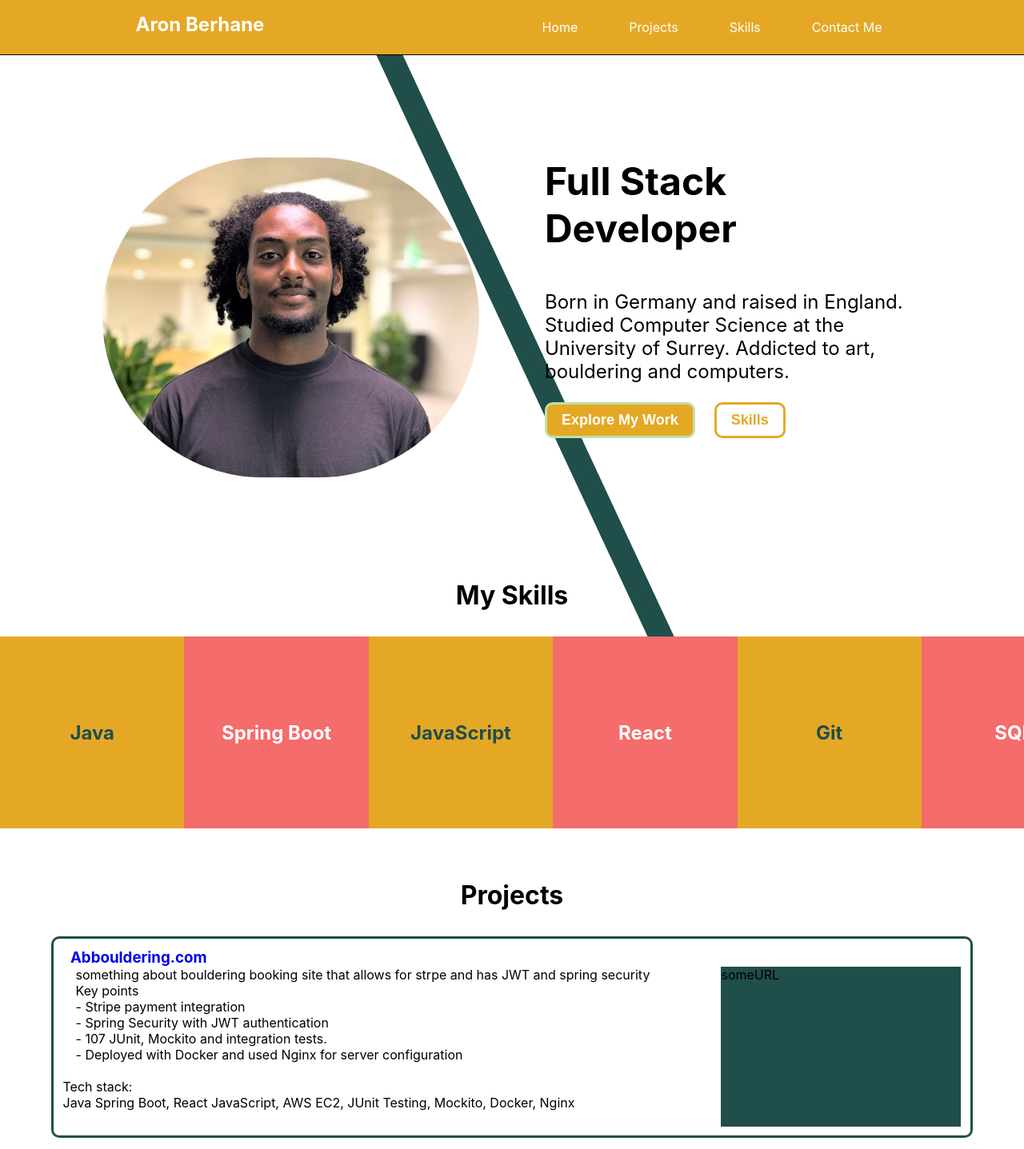
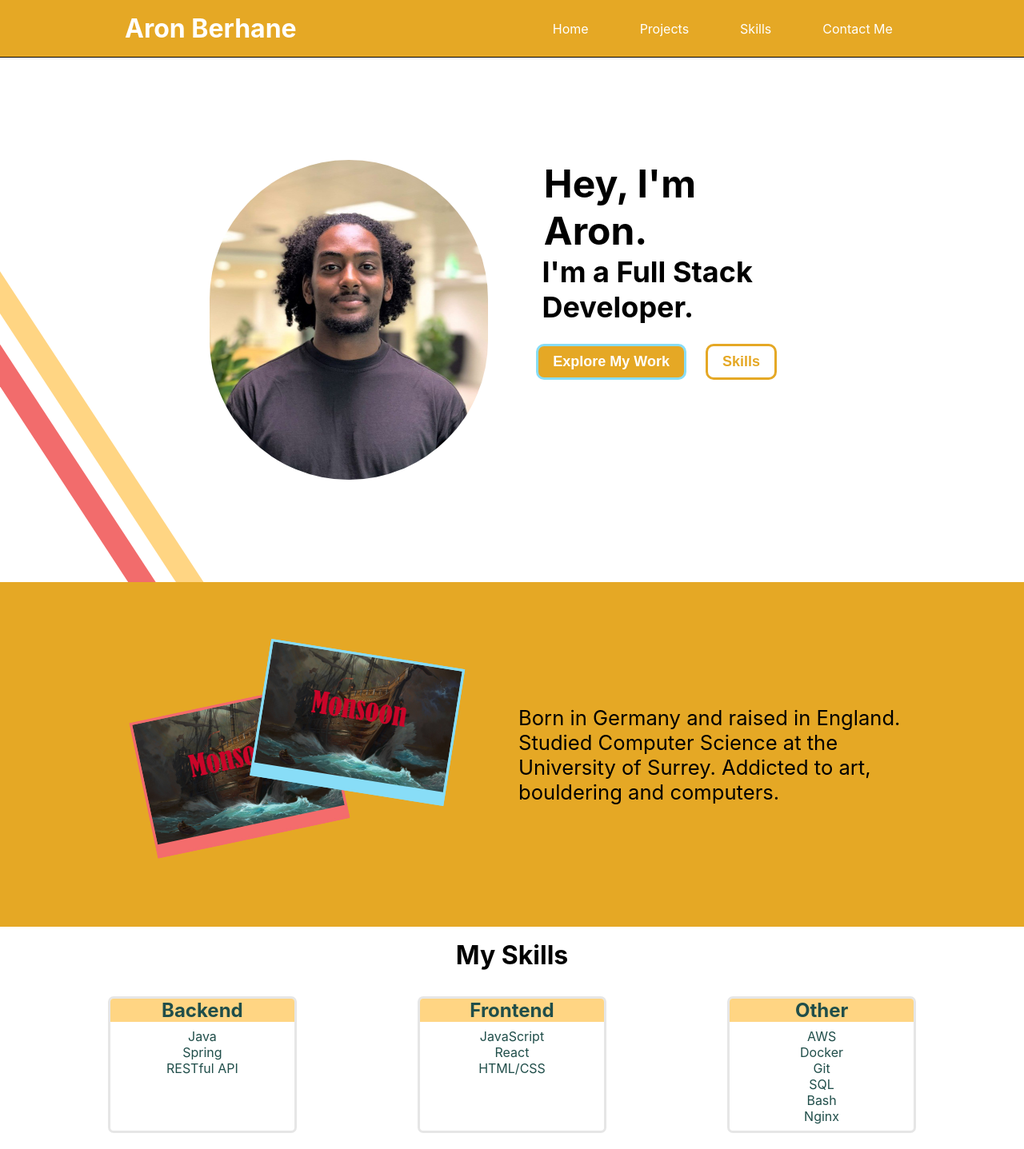
Before and after one commit to WildHeat/portfolio-page, a React (Create React App) app: page / in a window 1280 px wide. Shown: the top 1437 px of the page at 80% size. Built offline with nearby package versions, Linux system fonts and the light colour scheme.

Commit message:
updated css and added images

```diff
--- a/src/App.js
+++ b/src/App.js
@@ -2,6 +2,7 @@ import "./assests/App.css";
 import Header from "./components/Header";
 import Profile from "./sections/ProfileSection";
 import Projects from "./sections/ProjectsSection";
+import SecondProfileSection from "./sections/SecondProfileSection";
 import Skills from "./sections/SkillsSection";
 
 function App() {
@@ -9,6 +10,7 @@ function App() {
     <div className="App">
       <Header />
       <Profile />
+      <SecondProfileSection />
       <Skills />
       <Projects />
     </div>
--- a/src/assests/App.css
+++ b/src/assests/App.css
@@ -5,14 +5,17 @@
 
 :root {
   --dark-color: #204e4a;
-  --accent-color: #c0e0a5;
+  --accent-color: #88ddf7;
   --main-color: #e5a825;
   --secondary-color: #f46c6c;
+  --tertiary-color: #ffd583;
   --light-color: #ffffff;
 }
 
 .profile-container {
-  background-color: var(--light-color);
+  background-image: url(./profile-back.svg);
+  background-repeat: no-repeat;
+  background-size: cover;
   padding: 10%;
   display: flex;
   flex-direction: column;
@@ -25,10 +28,11 @@
   justify-content: center;
   flex-wrap: wrap;
   gap: 5em 8%;
+  position: relative;
+  z-index: 1;
 }
 
 .profile-image-container {
-  background-color: #58aa44;
   width: 30%;
   min-width: 280px;
   height: 50vh;
@@ -43,9 +47,18 @@
   font-size: 1.5em;
   flex: 1;
 }
+.summary-title {
+  background-color: rgba(255, 255, 255, 0.901);
+  padding-inline: 0.2em;
+  border-radius: 10px;
+}
 
 .summary-text {
-  padding-top: 2em;
+  background-color: rgba(255, 255, 255, 0.901);
+  padding-inline: 0.2em;
+  border: solid 1px rgba(0, 0, 0, 0.148);
+  border-radius: 10px;
+  margin-top: 2em;
   max-width: 50ch;
 }
 
@@ -90,12 +103,17 @@
   background-color: var(--accent-color);
 }
 
+.skills-section-container {
+  padding-top: 1em;
+  background-color: var(--light-color);
+}
+
 .skills-container {
-  position: relative;
-  z-index: 1;
-  height: 30vh;
   display: flex;
-  overflow-x: scroll;
+  flex-wrap: wrap;
+  justify-content: space-evenly;
+  gap: 1em;
+  padding-bottom: 2em;
 }
 
 .skills-title {
@@ -105,23 +123,26 @@
 }
 
 .skill {
-  height: 100%;
-  margin: auto;
   text-align: center;
   min-width: max(200px, 18vw);
-  display: flex;
-  justify-content: center;
   flex-direction: column;
-  background-color: var(--main-color);
   color: var(--dark-color);
+  border-radius: 7px;
+  border: solid rgb(230, 230, 230);
+  overflow: hidden;
 }
 
-.skill:nth-child(even) {
-  color: var(--light-color);
-  background-color: var(--secondary-color);
+.skill h2 {
+  background-color: var(--tertiary-color);
+}
+
+.skill div {
+  padding-block: 0.5em;
+  /* background-color: rgb(242, 242, 242); */
 }
 
 .project-section-container {
+  background-color: var(--secondary-color);
   padding: 5%;
 }
 
@@ -137,6 +158,7 @@
 }
 
 .project-image-container {
+  margin: 1em 0 1em 2em;
   width: 300px;
   height: 200px;
   background-color: #204e4a;
@@ -149,7 +171,9 @@
 .project-container {
   padding: 1% 1%;
   border-radius: 10px;
-  border: solid #204e4a;
+  background-color: var(--light-color);
+
+  border: solid #e0e0e0;
 }
 
 .project-text-container * {
@@ -167,14 +191,62 @@
 }
 
 .background-shape {
-  left: 0%;
-  transform: rotate(65deg);
+  left: -30%;
+  transform: rotate(75deg);
   position: absolute;
   background-color: #204e4a;
-  width: 100vw;
+  width: 100%;
   height: 30px;
 }
 
-.profile-content {
-  z-index: 1;
+.second-profile-container {
+  /* background-image: url(./second-profile-back.svg); */
+  background-color: var(--main-color);
 }
+
+.second-profile-content-container {
+  padding: 10%;
+  display: flex;
+  justify-content: center;
+  flex-wrap: wrap;
+  gap: 3em 1em;
+}
+
+.second-profile-image-container {
+  margin: auto;
+  position: relative;
+  min-width: 280px;
+  flex: 1;
+}
+
+.second-profile-text-container {
+  /* background-color: #e5a825de; */
+  border-radius: 10px;
+  padding: 1em;
+  padding-left: 1em;
+  font-size: 1.6em;
+  margin: auto;
+  min-width: 280px;
+  flex: 1;
+}
+
+.second-profile-image {
+  width: 50%;
+  padding-top: 35%;
+  background-image: url(./Monsoon.png);
+  background-size: contain;
+  background-repeat: no-repeat;
+  /* background-color: var(--secondary-color); */
+}
+
+.second-image-1 {
+  position: absolute;
+  background-color: var(--secondary-color);
+  border: solid var(--secondary-color);
+  transform: translate(20%, 20px) rotate(-12deg);
+}
+.second-image-2 {
+  transform: translate(80%, -40px) rotate(9deg);
+  background-color: var(--accent-color);
+  border: solid var(--accent-color);
+}
--- a/src/assests/Header.css
+++ b/src/assests/Header.css
@@ -9,12 +9,6 @@
   top: 0;
   border-bottom: solid 0.2px;
   border-color: black;
-}
-
-.register-and-login-links {
-  display: flex;
-  justify-content: center;
-  gap: 1em;
 }
 
 a {
@@ -38,23 +32,6 @@ a {
   cursor: pointer;
 }
 
-.register-container:hover {
-  background-color: var(--light-color);
-  color: var(--accent-color);
-  cursor: pointer;
-}
-
-.register-container {
-  /* padding: 0.25rem 1.25rem; */
-  padding-inline: 0.8rem;
-  padding-top: 0.35rem;
-  border-radius: 3px;
-  background-color: var(--accent-color);
-  display: flex;
-  flex-direction: column;
-  justify-content: center;
-}
-
 .toggle-container {
   display: none;
 }
@@ -69,8 +46,8 @@ a {
   background-color: rgba(0, 0, 0, 0.468);
 }
 
-.logo,
-.register-container {
+.logo {
+  font-size: 2em;
   z-index: 99997;
   position: relative;
   color: var(--light-color);
--- a/src/components/Header.js
+++ b/src/components/Header.js
@@ -24,7 +24,7 @@ const Header = () => {
       </div>
       <div>
         <h2 className="logo" onClick={() => {}}>
-          Aron B<span className="bouldering-title">erhane</span>
+          Aron Berhane
         </h2>
         <div className="overlay-container hidden">
           <div
--- a/src/components/Skill.js
+++ b/src/components/Skill.js
@@ -1,9 +1,14 @@
 import React from "react";
 
-const Skill = ({ name }) => {
+const Skill = ({ name, skills }) => {
   return (
     <div className="skill">
       <h2>{name}</h2>
+      <div>
+        {skills.map((skill_name) => {
+          return <p>{skill_name}</p>;
+        })}
+      </div>
     </div>
   );
 };
--- a/src/data/SKILLS_DATA.json
+++ b/src/data/SKILLS_DATA.json
@@ -1,11 +1,5 @@
 [
-    {"name" : "Java"},
-    {"name" : "Spring Boot"},
-    {"name" : "JavaScript"},
-    {"name" : "React"},
-    {"name" : "Git"},
-    {"name" : "SQL"},
-    {"name" : "AWS"},
-    {"name" : "Docker"},
-    {"name" : "Nginx"}
+    {"name" : "Backend", "skills" : ["Java", "Spring", "RESTful API"]},
+    {"name" : "Frontend", "skills" :  ["JavaScript", "React", "HTML/CSS"]},
+    {"name" : "Other", "skills" : ["AWS", "Docker", "Git", "SQL", "Bash","Nginx"]}
 ]
--- a/src/sections/ProfileSection.js
+++ b/src/sections/ProfileSection.js
@@ -6,18 +6,19 @@ const Profile = () => {
       <div className="profile-content">
         <div className="profile-image-container"></div>
         <div className="profile-summary-container">
-          <h1 className="summary-title">Full Stack Developer</h1>
-          <p className="summary-text">
+          <h1 className="summary-title">Hey, I'm Aron.</h1>
+          <h2 className="summary-title">I'm a Full Stack Developer.</h2>
+          {/* <p className="summary-text">
             Born in Germany and raised in England. Studied Computer Science at
             the University of Surrey. Addicted to art, bouldering and computers.
-          </p>
+          </p> */}
           <div className="summary-button-container">
             <button className="btn-explore btn">Explore My Work</button>
             <button className="btn-skills btn">Skills</button>
           </div>
         </div>
       </div>
-      <div className="background-shape"></div>
+      {/* <div className="background-shape"></div> */}
     </div>
   );
 };
--- /dev/null
+++ b/src/sections/SecondProfileSection.js
@@ -0,0 +1,22 @@
+import React from "react";
+
+const SecondProfileSection = () => {
+  return (
+    <div className="second-profile-container">
+      <div className="second-profile-content-container">
+        <div className="second-profile-image-container">
+          <div className="second-profile-image second-image-1"></div>
+          <div className="second-profile-image second-image-2"></div>
+        </div>
+        <div className="second-profile-text-container">
+          <p>
+            Born in Germany and raised in England. Studied Computer Science at
+            the University of Surrey. Addicted to art, bouldering and computers.
+          </p>
+        </div>
+      </div>
+    </div>
+  );
+};
+
+export default SecondProfileSection;
--- a/src/sections/SkillsSection.js
+++ b/src/sections/SkillsSection.js
@@ -8,7 +8,7 @@ const Skills = () => {
       <h1 className="skills-title">My Skills</h1>
       <div className="skills-container">
         {skillData.map((skill, index) => {
-          return <Skill key={index} name={skill.name} />;
+          return <Skill key={index} name={skill.name} skills={skill.skills} />;
         })}
       </div>
     </div>
```
Also changed, not shown: src/assests/Monsoon.png (added), src/assests/profile-back.svg (added).
